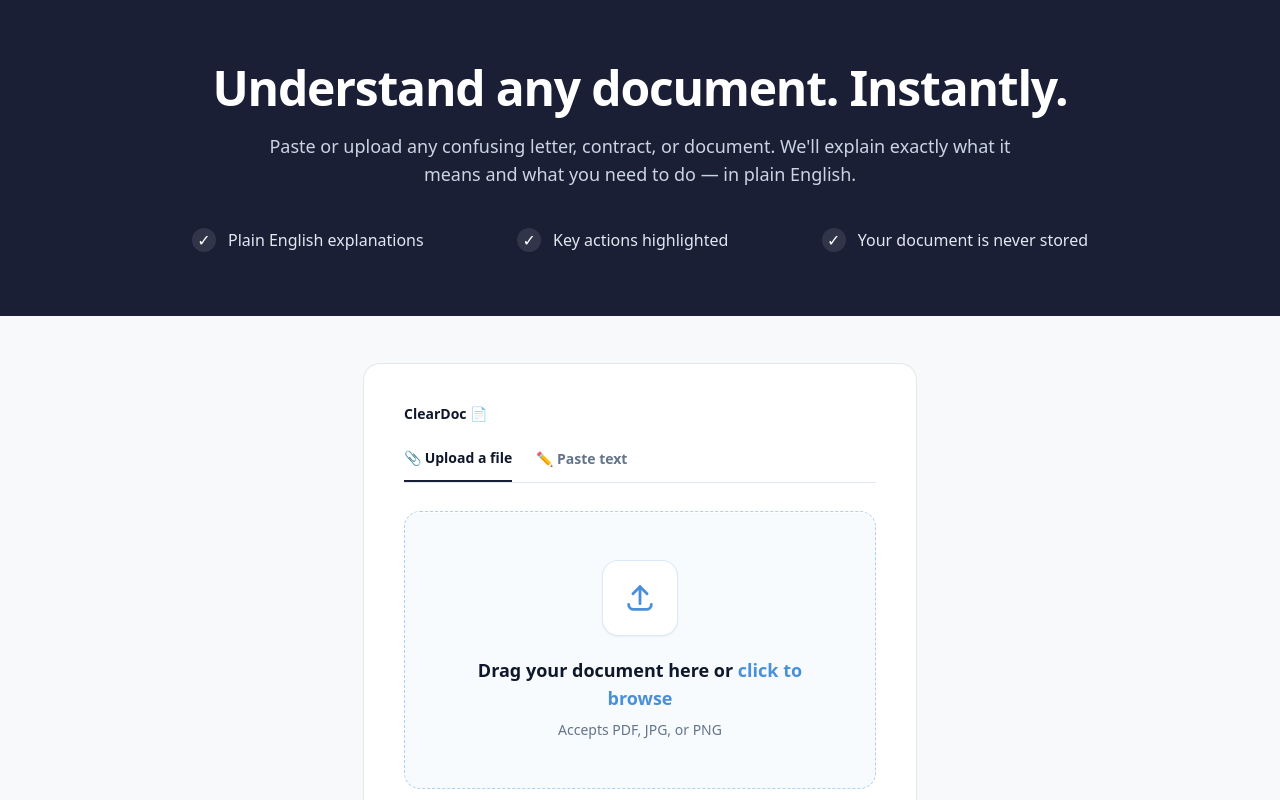
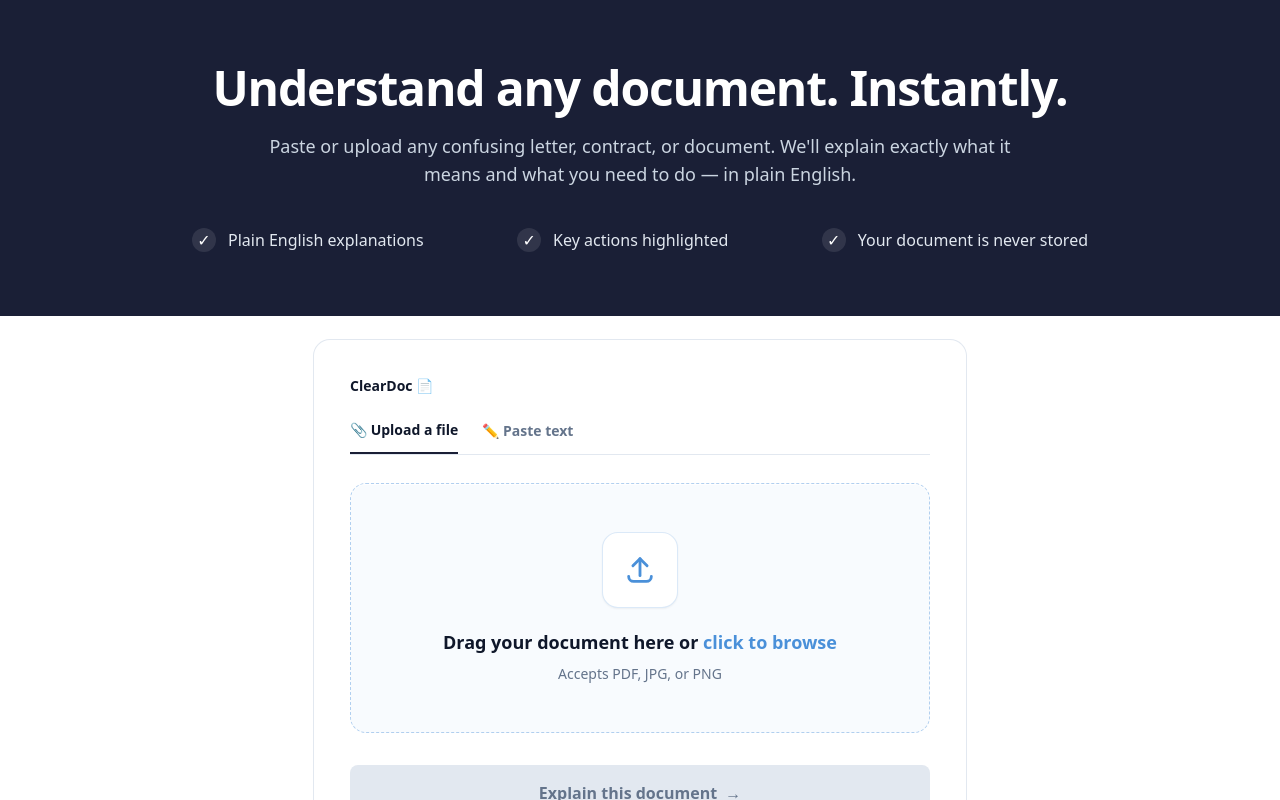
Before and after one commit to Booteeni/cleardoc, a Next.js app: page / in a window 1280 px wide. Shown: the top 800 px of the page. Built offline with nearby package versions, Linux system fonts and the light colour scheme.

Commit message:
redesign to vertical layout updated

```diff
--- a/app/page.tsx
+++ b/app/page.tsx
@@ -91,8 +91,8 @@ export default function HomePage() {
         </div>
       </section>
 
-      <section className="w-full bg-[#f8f9fb] py-10 sm:py-12">
-        <div className="mx-auto w-full max-w-[600px] px-6">
+      <section className="w-full bg-white pt-6 pb-10">
+        <div className="mx-auto w-full max-w-[700px] px-6">
           {state === "loading" ? (
             <div className="rounded-2xl bg-white p-10 text-center shadow-sm ring-1 ring-slate-200">
               <div className="mx-auto flex w-full max-w-md flex-col items-center">
@@ -126,7 +126,7 @@ export default function HomePage() {
               </div>
             </div>
           ) : (
-            <div className="rounded-2xl bg-white p-8 shadow-sm ring-1 ring-slate-200 sm:p-10">
+            <div className="rounded-2xl bg-white p-7 shadow-sm ring-1 ring-slate-200 sm:p-9">
               <div className="mb-6">
                 <p className="text-sm font-semibold text-slate-900">
                   ClearDoc <span aria-hidden="true">📄</span>
@@ -189,7 +189,7 @@ export default function HomePage() {
                   disabled={!canSubmit}
                   onClick={handleSubmit}
                   className={[
-                    "inline-flex w-full items-center justify-center gap-2 rounded-lg px-6 py-4 text-[15px] font-semibold transition",
+                    "inline-flex w-full items-center justify-center gap-2 rounded-lg px-6 py-4 text-base font-semibold transition",
                     "focus:outline-none focus-visible:ring-2 focus-visible:ring-[#1a1f36] focus-visible:ring-offset-2",
                     canSubmit
                       ? "bg-[#1a1f36] text-white hover:bg-[#14192e] hover:shadow-[0_0_0_4px_rgba(26,31,54,0.10),0_18px_45px_-30px_rgba(26,31,54,0.65)]"
--- a/components/UploadZone.tsx
+++ b/components/UploadZone.tsx
@@ -66,7 +66,7 @@ export function UploadZone({ file, onFileSelected, accept, disabled }: UploadZon
           setFirstFile(e.dataTransfer.files);
         }}
         className={[
-          "group relative w-full min-h-[220px] rounded-2xl border border-dashed p-10 text-left transition sm:p-12",
+          "group relative w-full min-h-[200px] rounded-2xl border border-dashed p-10 text-left transition sm:p-12",
           "border-[#4A90D9]/40 bg-[#4A90D9]/[0.04] hover:bg-[#4A90D9]/[0.06]",
           "shadow-[inset_0_1px_0_rgba(255,255,255,0.8)]",
           "focus:outline-none focus-visible:ring-2 focus-visible:ring-[#1a1f36] focus-visible:ring-offset-2",
```
